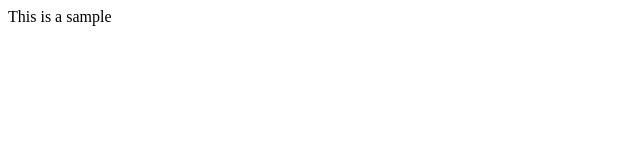
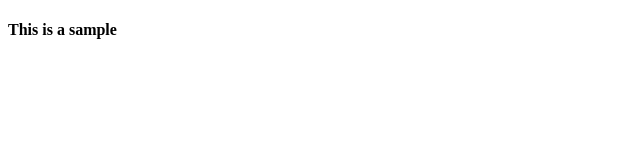
Before and after one commit to plfserrano/pull_request, a plain HTML site: page index.html in a window 1280 px wide. Shown: the whole page, without its empty margins (0-640 px from the left). Drawn offline with Linux system fonts and the light colour scheme.

Commit message:
Changed to h4

```diff
--- a/index.html
+++ b/index.html
@@ -7,6 +7,6 @@
     <title>Document</title>
 </head>
 <body>
-    This is a sample
+    <h4>This is a sample</h4>
 </body>
 </html>
```
